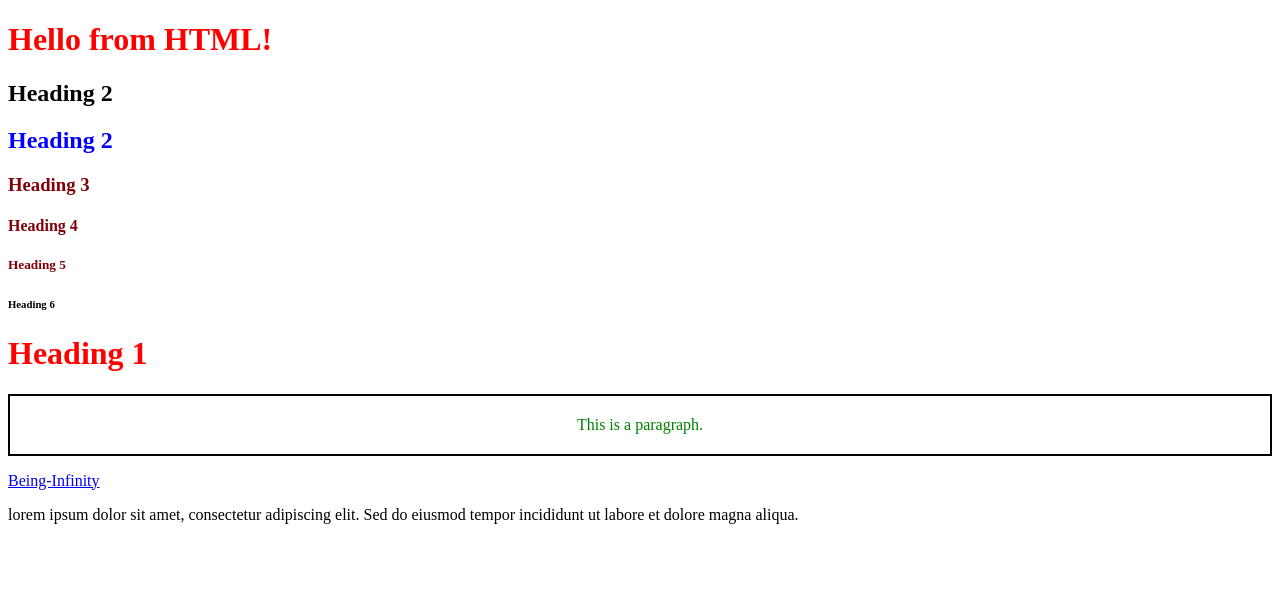
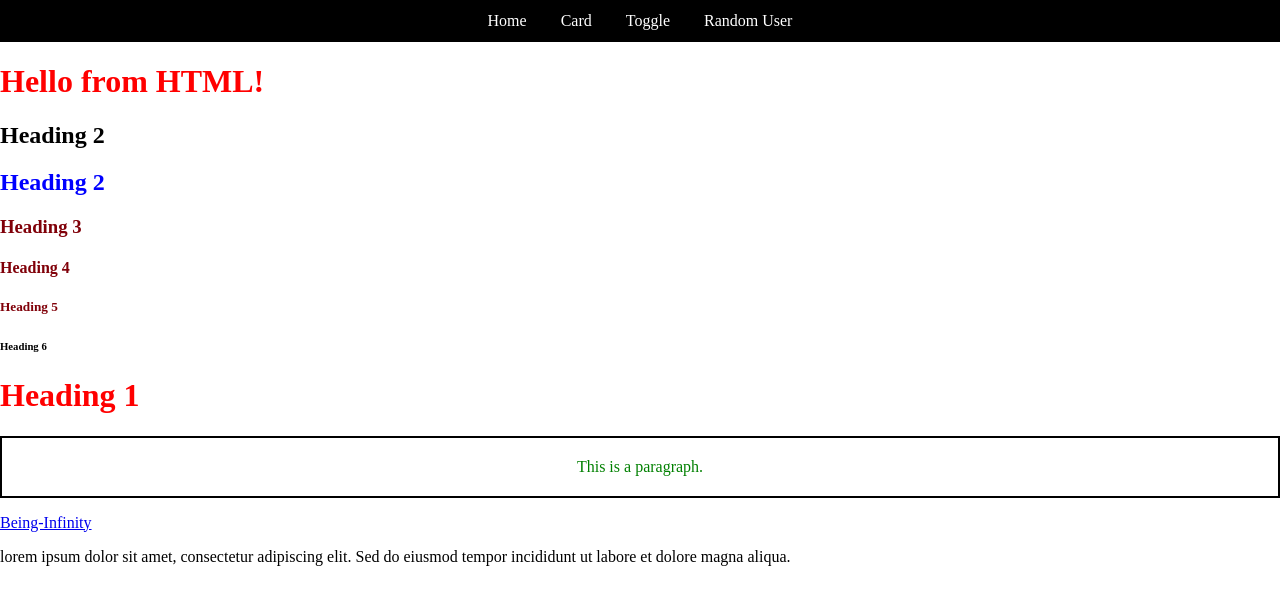
Before and after one commit to heenameheraj-ux/autosuggest, a website: page frontend/index.html in a window 1280 px wide. Drawn offline with Linux system fonts and the light colour scheme.

Commit message:
Navbar exercise

```diff
--- a/frontend/css/index.css
+++ b/frontend/css/index.css
@@ -16,3 +16,21 @@ h1 {
     padding: 20px;
     Text-align: center;
 }
+.nav{
+    border: 2px solid black;
+    background-color: rgb(0, 0, 0);
+    padding: 10px;
+    text-align: center;
+}
+.nav a{
+    color: rgb(255, 255, 255);
+    text-decoration: none;
+    padding: 15px;
+}
+.nav a:hover{
+    background-color: rgb(15, 170, 227);
+    color:aqua
+}
+body{
+    margin: 0;
+}
--- a/frontend/index.html
+++ b/frontend/index.html
@@ -7,6 +7,12 @@
     <link rel="stylesheet" href="css/index.css">
 </head>
 <body>
+    <div class="nav">
+        <a href="">Home</a>
+        <a href="">Card</a>
+        <a href="">Toggle</a>
+        <a href="">Random User</a>
+        </div>
     <h1>Hello from HTML!</h1>
     <h2>Heading 2</h2>
     <h2 id="heading-2">Heading 2</h2>
```
